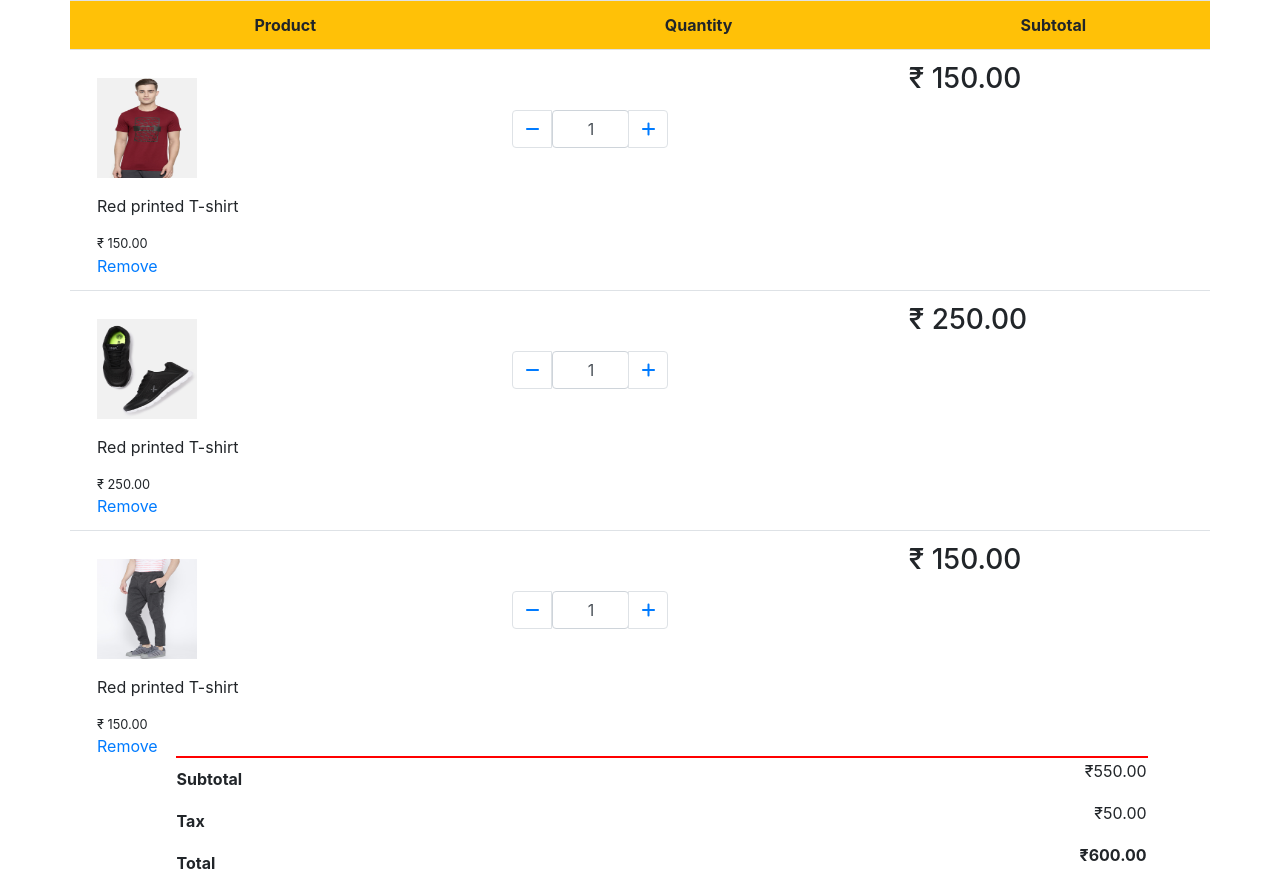
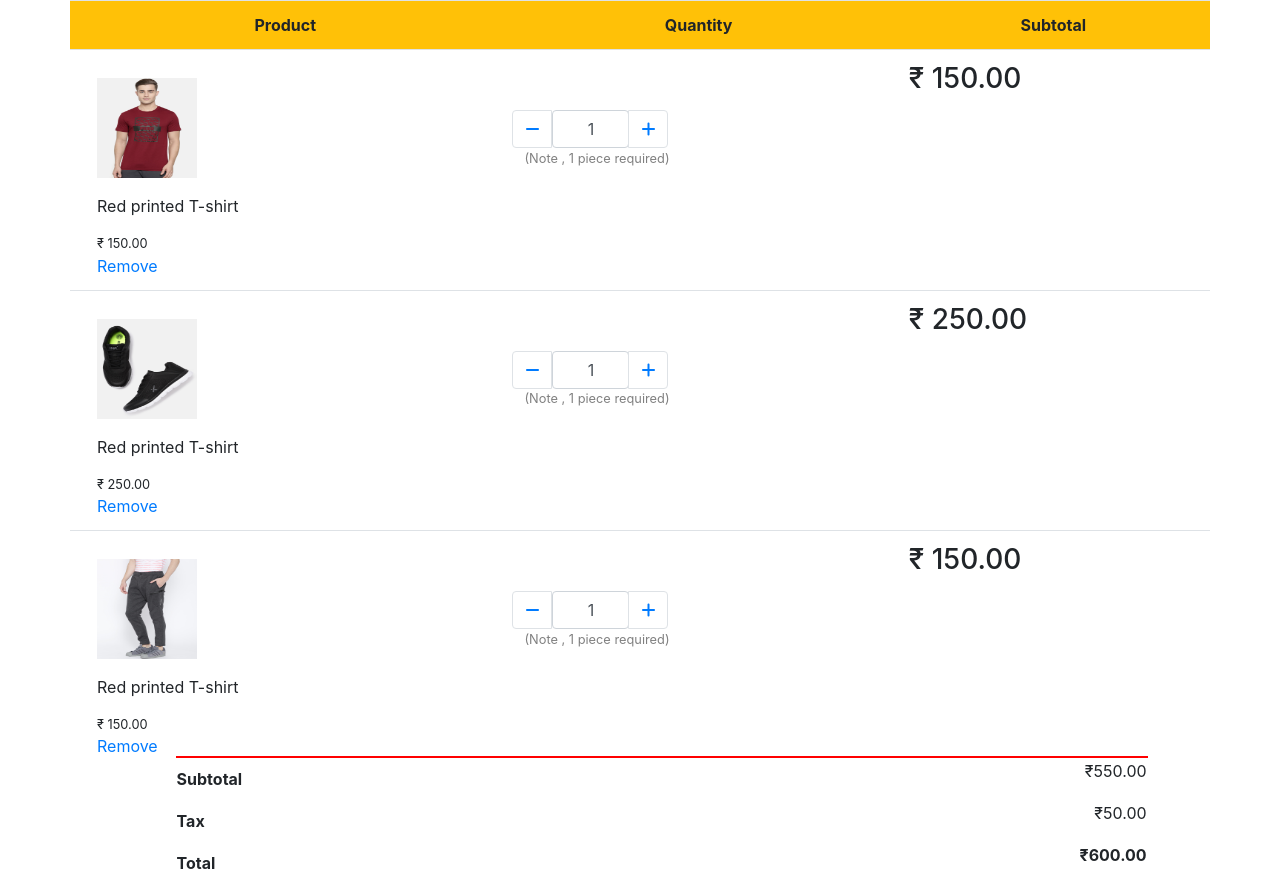
Before and after one commit to lokeshgaria/SamagraStore.github.io, a PHP site: page /cart.html in a window 1280 px wide. Shown: the part 158-1041 px from the top of the page. Run offline with PHP 8.4, Linux system fonts and the light colour scheme; some libraries are stand-ins or nearby versions; some web fonts are replaced.

Commit message:
update style.css
update style.css

```diff
--- a/style/style.css
+++ b/style/style.css
@@ -175,6 +175,23 @@ html{
         border-top: 2px solid red!important;
         width: 90% !important;
     }
+    .set-quantity{
+        position: relative;
+    }
+    .set-quantity::after{
+        content: "(Note , 1 piece required)";
+        width: auto;
+        height: auto;
+        text-align: center;
+        position: absolute;
+        bottom:-20px;
+        left: 12px;
+        color: gray;
+        font-size: 0.8rem;
+    }
+    .page-link:focus{
+        box-shadow: none;
+    }
 /** beats section*/
 .welcome{
     background: url('  https://images.pexels.com/photos/1037996/pexels-photo-1037996.jpeg?auto=compress&cs=tinysrgb&dpr=1&w=1300 ');
@@ -294,4 +311,6 @@ html{
      .sub-heading{
     font-size: 16px;
     }
+
+
  }
```
